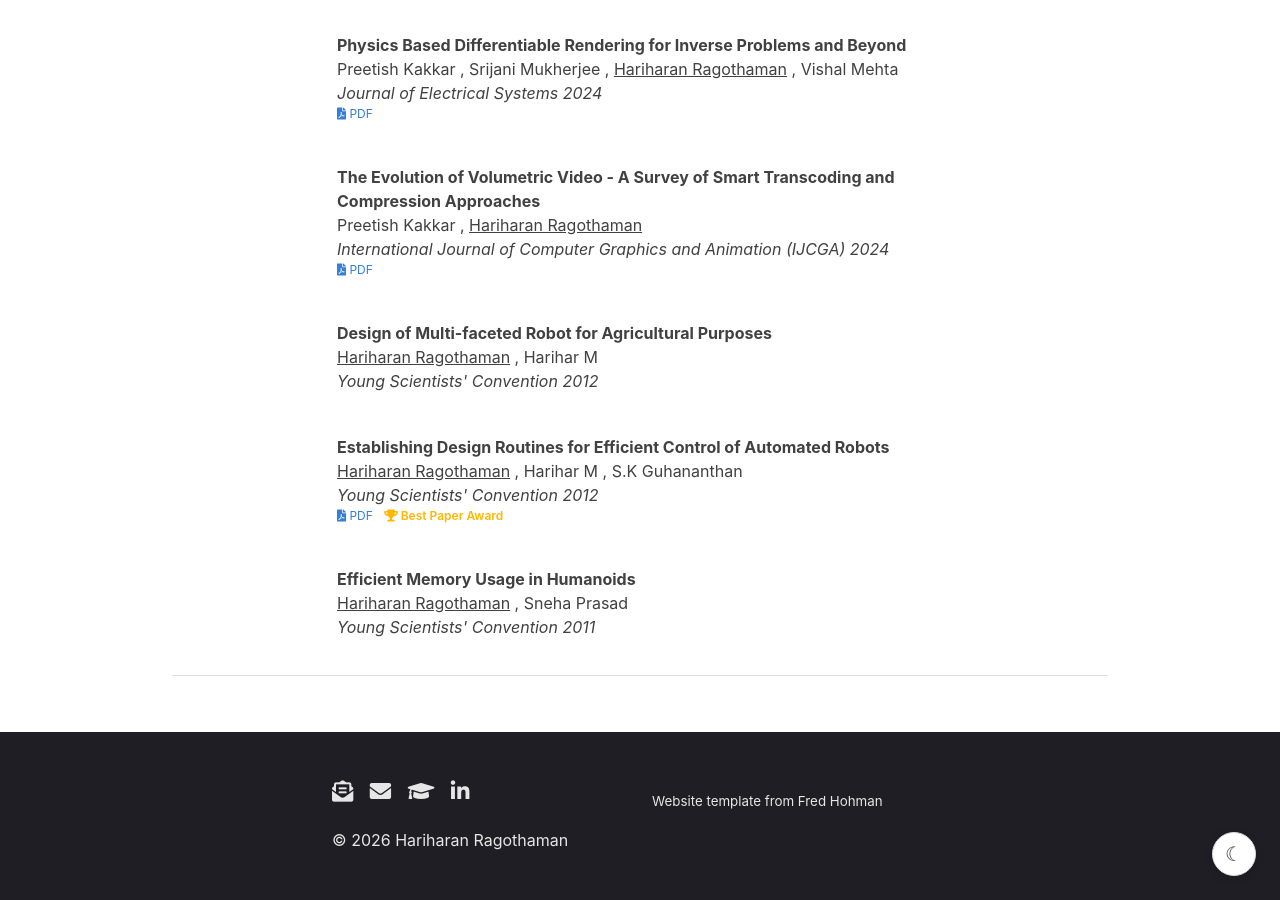
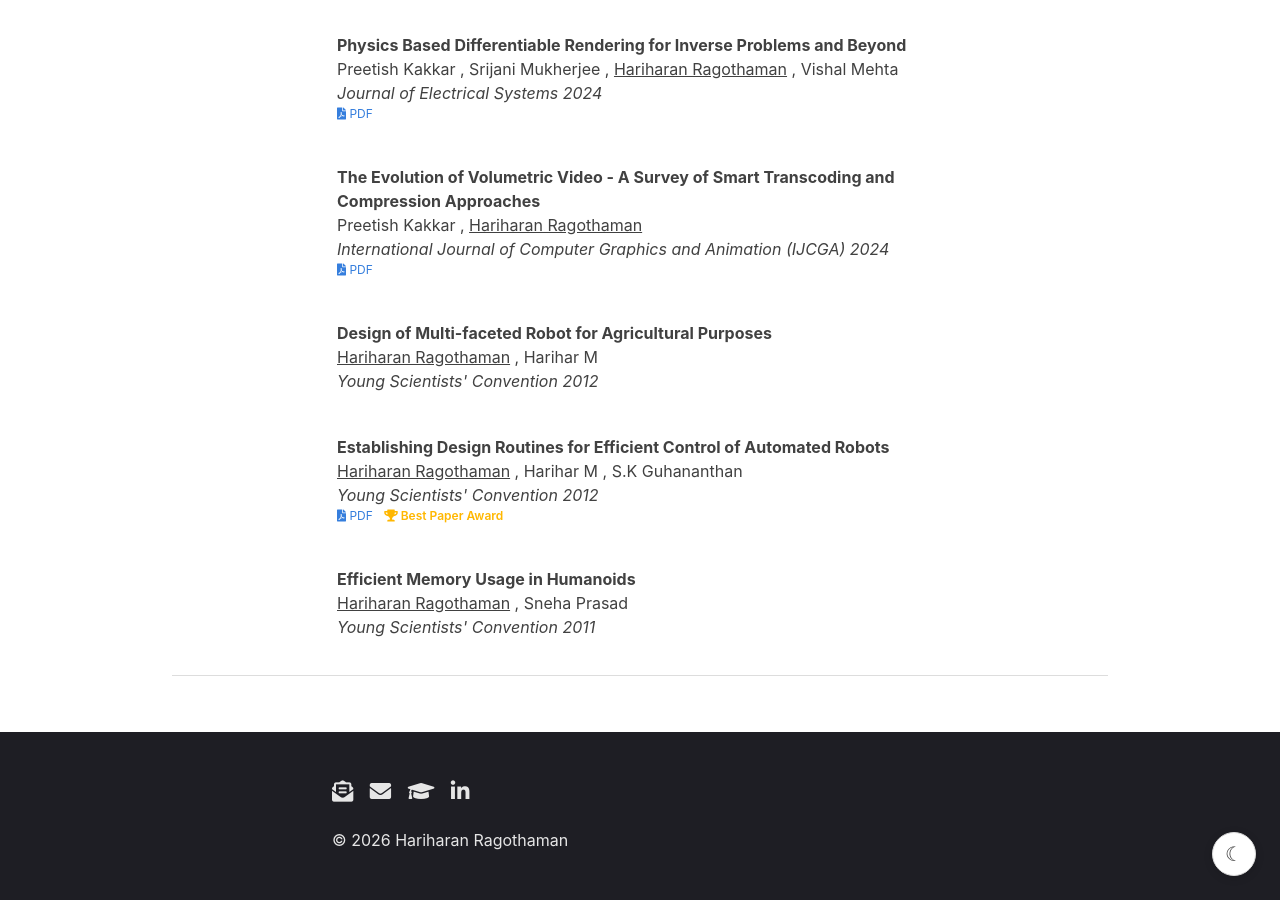
Before and after one commit to hariharanragothaman/hariharanragothaman.github.io, a Jekyll site: the page built from index.md, in a window 1280 px wide and 900 px high, scrolled down 7822 px. Built offline with Jekyll 4.4.1, drawn with Linux system fonts in a browser that asks for light colours; nearby versions of some CDN libraries; some web fonts are replaced.

Commit message:
Remove template attribution from footer
Made-with: Cursor

```diff
--- a/_includes/footer.html
+++ b/_includes/footer.html
@@ -10,6 +10,5 @@
 		&copy; <time datetime="{{ site.time | date: "%B %-d, %Y" }}">{{ site.time | date: '%Y' }}</time> Hariharan Ragothaman
 	</div>
 	<div id="footer-right">
-		<p style="font-size:smaller">Website template from Fred Hohman</p>
 	</div>
 </footer>
```
